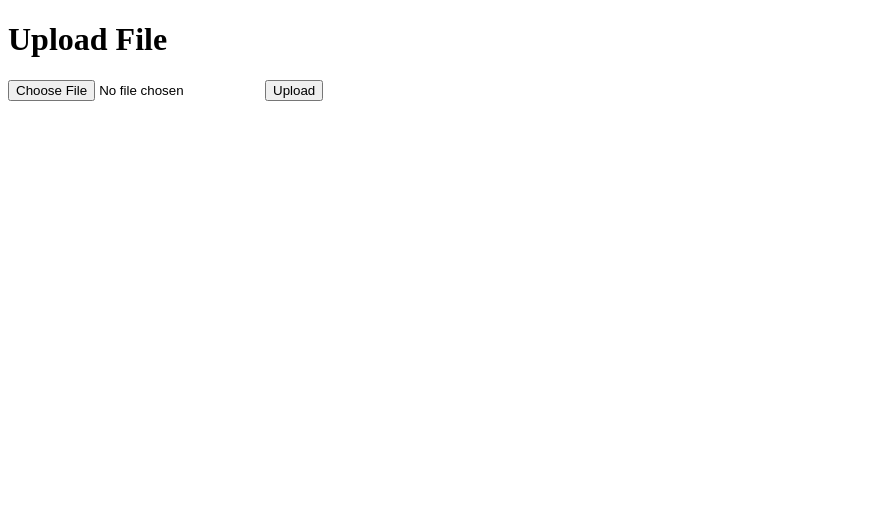
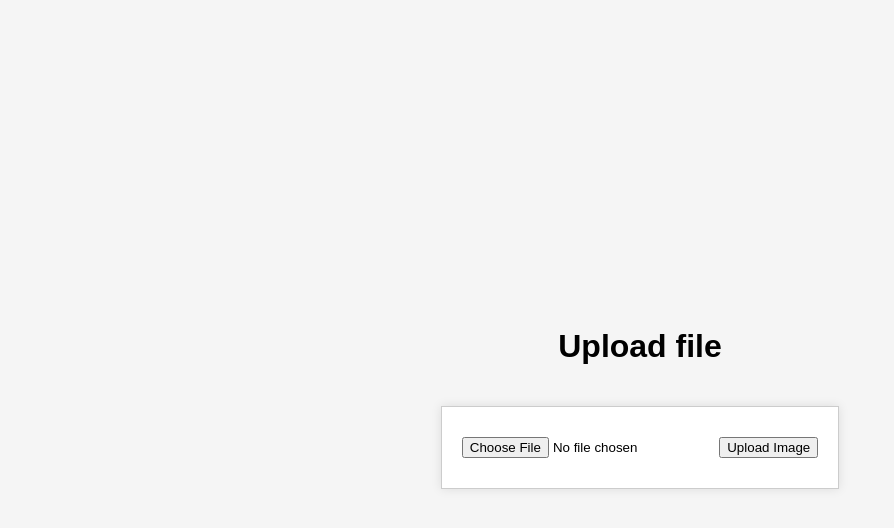
Before and after one commit to zikameki/Example-storage, a plain HTML site: page index.html in a window 1280 px wide. Shown: the whole page, without its empty margins (0-894 px from the left). Drawn offline with Linux system fonts and the light colour scheme.

Commit message:
Update index.html

```diff
--- a/index.html
+++ b/index.html
@@ -3,17 +3,88 @@
 <head>
     <meta charset="UTF-8">
     <meta name="viewport" content="width=device-width, initial-scale=1.0">
-    <title>Arsip</title>
-    <script src="https://www.gstatic.com/firebasejs/9.6.1/firebase-app.js"></script>
-    <script src="https://www.gstatic.com/firebasejs/9.6.1/firebase-storage.js"></script>
-    <link rel="stylesheet" href="styles.css">
+    <title>secret</title>
+    <!-- Firebase Configuration -->
+    <script src="https://www.gstatic.com/firebasejs/9.6.8/firebase-app.js"></script>
+    <script src="https://www.gstatic.com/firebasejs/9.6.8/firebase-storage.js"></script>
+    <script src="https://www.gstatic.com/firebasejs/9.6.8/firebase-auth.js"></script>
+    <style>
+        body {
+            font-family: Arial, sans-serif;
+            display: flex;
+            flex-direction: column;
+            align-items: center;
+            justify-content: center;
+            height: 100vh;
+            background-color: #f5f5f5;
+        }
+
+        #uploadForm {
+            margin: 20px;
+            padding: 20px;
+            border: 1px solid #ccc;
+            background-color: #fff;
+            box-shadow: 0 0 10px rgba(0, 0, 0, 0.1);
+        }
+
+        #uploadForm input {
+            margin: 10px 0;
+        }
+    </style>
 </head>
 <body>
-    <h1>Upload File</h1>
-    <input type="file" id="fileInput" accept="image/*">
-    <button id="uploadButton">Upload</button>
-    <p id="status"></p>
 
-    <script src="script.js"></script>
+    <h1>Upload file</h1>
+    <form id="uploadForm">
+        <input type="file" id="fileInput" accept="image/*" />
+        <button type="button" onclick="uploadImage()">Upload Image</button>
+    </form>
+
+    <div id="uploadStatus"></div>
+
+    <script>
+        // Firebase configuration (replace with your Firebase config)
+        const firebaseConfig = {
+    apiKey: "AIzaSyCbOfymSS1lKeppjgZnTX0zo3ypdsKGzFg",
+    authDomain: "latihan-f29f3.firebaseapp.com",
+    projectId: "latihan-f29f3",
+    storageBucket: "latihan-f29f3.appspot.com",
+    messagingSenderId: "13390951155",
+    appId: "1:13390951155:web:ec76cd78add161d119bd86",
+    measurementId: "G-5VL4793DPR"
+  };
+
+        // Initialize Firebase
+        const app = firebase.initializeApp(firebaseConfig);
+        const storage = firebase.storage();
+
+        function uploadImage() {
+            const fileInput = document.getElementById('fileInput');
+            const file = fileInput.files[0];
+
+            if (file) {
+                const storageRef = storage.ref('images/' + file.name);
+                const uploadTask = storageRef.put(file);
+
+                // Upload in progress
+                uploadTask.on('state_changed',
+                    function(snapshot) {
+                        const progress = (snapshot.bytesTransferred / snapshot.totalBytes) * 100;
+                        document.getElementById('uploadStatus').innerText = 'Upload is ' + progress + '% done';
+                    },
+                    function(error) {
+                        document.getElementById('uploadStatus').innerText = 'Upload failed: ' + error.message;
+                    },
+                    function() {
+                        uploadTask.snapshot.ref.getDownloadURL().then(function(downloadURL) {
+                            document.getElementById('uploadStatus').innerHTML = 'Upload successful! <a href="' + downloadURL + '" target="_blank">View Image</a>';
+                        });
+                    }
+                );
+            } else {
+                document.getElementById('uploadStatus').innerText = 'No file selected!';
+            }
+        }
+    </script>
 </body>
 </html>
```
